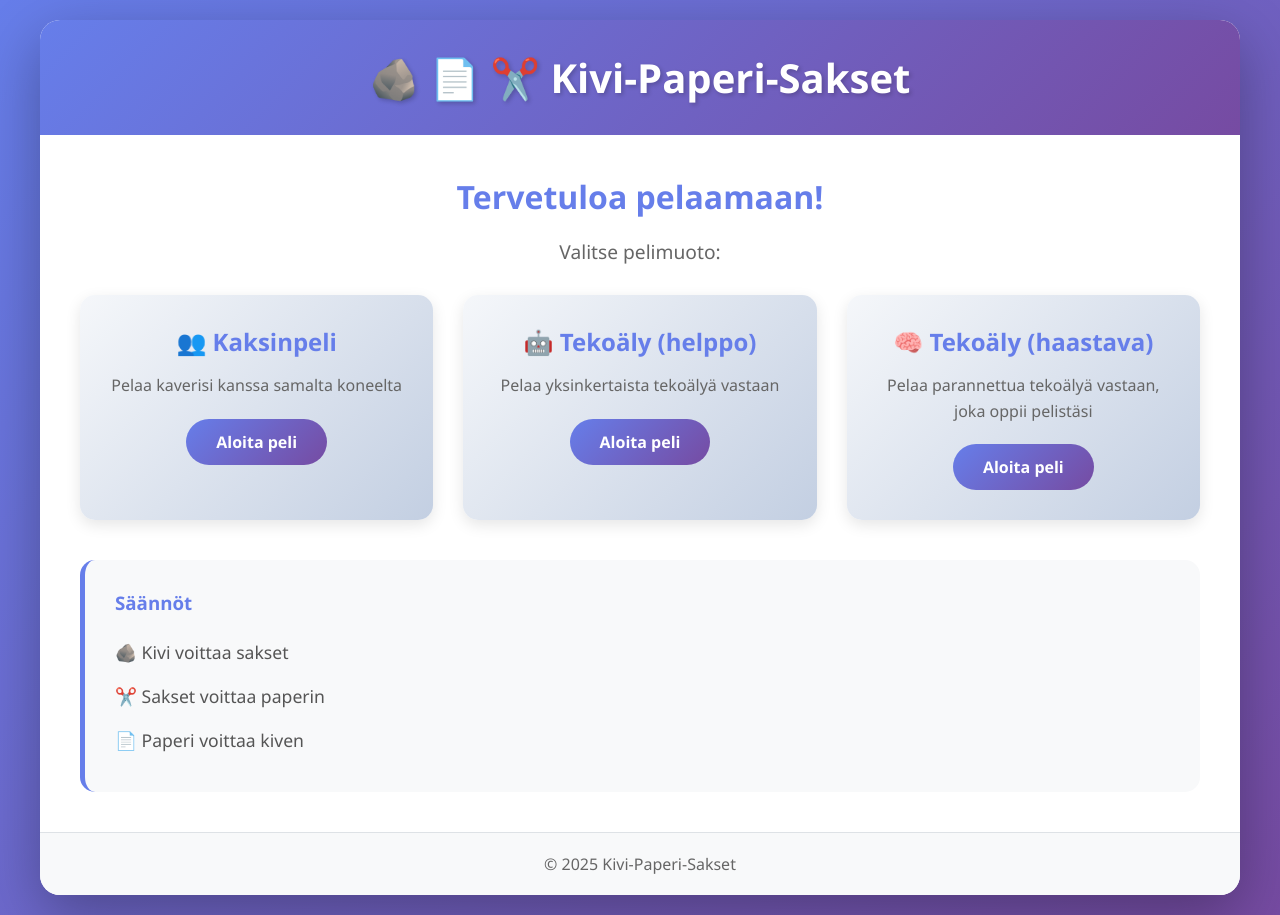
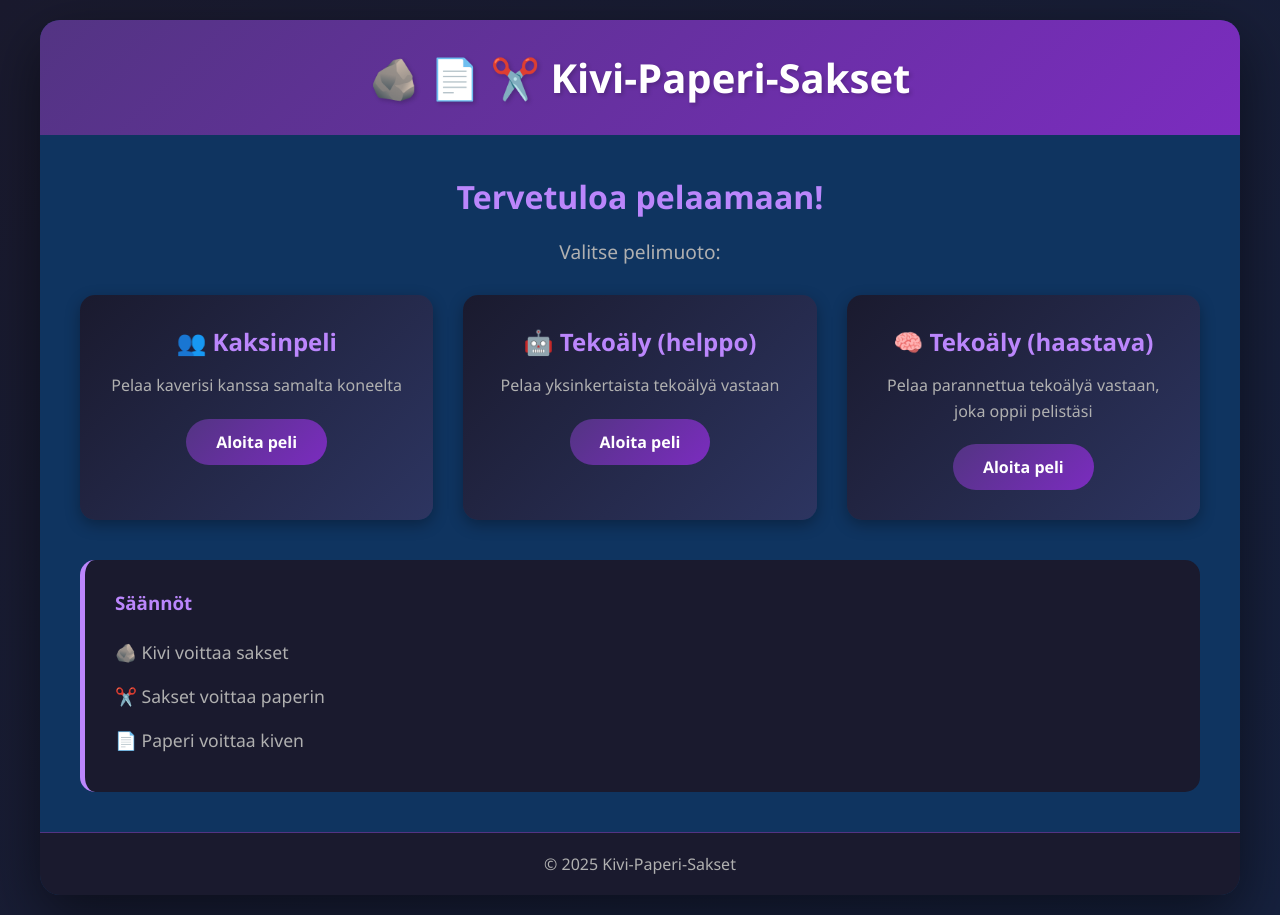
Before and after one commit to vainiovesa/palautusrepositorio, a Flask app: page / in a window 1280 px wide. Run offline with Flask 3, Linux system fonts and the light colour scheme.

Commit message:
Add dark mode

```diff
--- a/viikko7/kivi-paperi-sakset/src/static/style.css
+++ b/viikko7/kivi-paperi-sakset/src/static/style.css
@@ -6,23 +6,23 @@
 
 body {
     font-family: 'Segoe UI', Tahoma, Geneva, Verdana, sans-serif;
-    background: linear-gradient(135deg, #667eea 0%, #764ba2 100%);
+    background: linear-gradient(135deg, #1a1a2e 0%, #16213e 100%);
     min-height: 100vh;
     padding: 20px;
-    color: #333;
+    color: #e0e0e0;
 }
 
 .container {
     max-width: 1200px;
     margin: 0 auto;
-    background: white;
+    background: #0f3460;
     border-radius: 20px;
-    box-shadow: 0 20px 60px rgba(0, 0, 0, 0.3);
+    box-shadow: 0 20px 60px rgba(0, 0, 0, 0.5);
     overflow: hidden;
 }
 
 header {
-    background: linear-gradient(135deg, #667eea 0%, #764ba2 100%);
+    background: linear-gradient(135deg, #533483 0%, #7b2cbf 100%);
     color: white;
     padding: 30px;
     text-align: center;
@@ -39,11 +39,11 @@ main {
 }
 
 footer {
-    background: #f8f9fa;
+    background: #1a1a2e;
     padding: 20px;
     text-align: center;
-    color: #666;
-    border-top: 1px solid #dee2e6;
+    color: #b0b0b0;
+    border-top: 1px solid #533483;
 }
 
 .welcome {
@@ -52,14 +52,14 @@ footer {
 }
 
 .welcome h2 {
-    color: #667eea;
+    color: #bb86fc;
     margin-bottom: 20px;
     font-size: 2em;
 }
 
 .welcome > p {
     font-size: 1.2em;
-    color: #666;
+    color: #b0b0b0;
     margin-bottom: 30px;
 }
 
@@ -71,27 +71,27 @@ footer {
 }
 
 .game-card {
-    background: linear-gradient(135deg, #f5f7fa 0%, #c3cfe2 100%);
+    background: linear-gradient(135deg, #1a1a2e 0%, #2d3561 100%);
     padding: 30px;
     border-radius: 15px;
-    box-shadow: 0 5px 15px rgba(0, 0, 0, 0.1);
+    box-shadow: 0 5px 15px rgba(0, 0, 0, 0.3);
     text-align: center;
     transition: transform 0.3s ease, box-shadow 0.3s ease;
 }
 
 .game-card:hover {
     transform: translateY(-5px);
-    box-shadow: 0 10px 25px rgba(0, 0, 0, 0.2);
+    box-shadow: 0 10px 25px rgba(123, 44, 191, 0.4);
 }
 
 .game-card h3 {
-    color: #667eea;
+    color: #bb86fc;
     margin-bottom: 15px;
     font-size: 1.5em;
 }
 
 .game-card p {
-    color: #666;
+    color: #b0b0b0;
     margin-bottom: 20px;
     line-height: 1.6;
 }
@@ -109,34 +109,34 @@ footer {
 }
 
 .btn-primary {
-    background: linear-gradient(135deg, #667eea 0%, #764ba2 100%);
+    background: linear-gradient(135deg, #533483 0%, #7b2cbf 100%);
     color: white;
 }
 
 .btn-primary:hover {
     transform: scale(1.05);
-    box-shadow: 0 5px 15px rgba(102, 126, 234, 0.4);
+    box-shadow: 0 5px 15px rgba(123, 44, 191, 0.5);
 }
 
 .btn-secondary {
-    background: #6c757d;
+    background: #2d3561;
     color: white;
 }
 
 .btn-secondary:hover {
-    background: #5a6268;
+    background: #3d4771;
     transform: scale(1.05);
 }
 
 .rules {
-    background: #f8f9fa;
+    background: #1a1a2e;
     padding: 30px;
     border-radius: 15px;
-    border-left: 5px solid #667eea;
+    border-left: 5px solid #bb86fc;
 }
 
 .rules h3 {
-    color: #667eea;
+    color: #bb86fc;
     margin-bottom: 15px;
 }
 
@@ -148,7 +148,7 @@ footer {
 .rules li {
     padding: 10px 0;
     font-size: 1.1em;
-    color: #555;
+    color: #b0b0b0;
 }
 
 .game-area {
```
Also changed, not shown: other parts of viikko7/kivi-paperi-sakset/src/static/style.css (+33 -32 lines).
